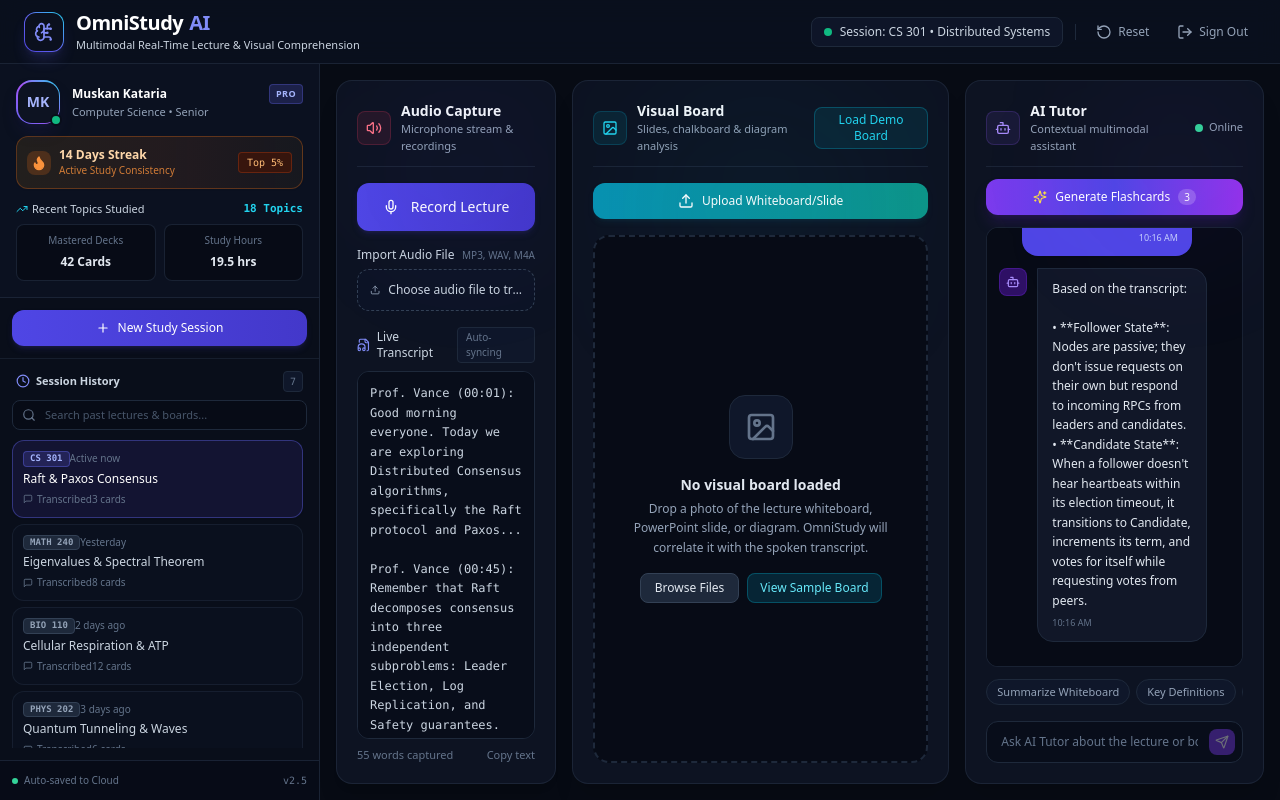
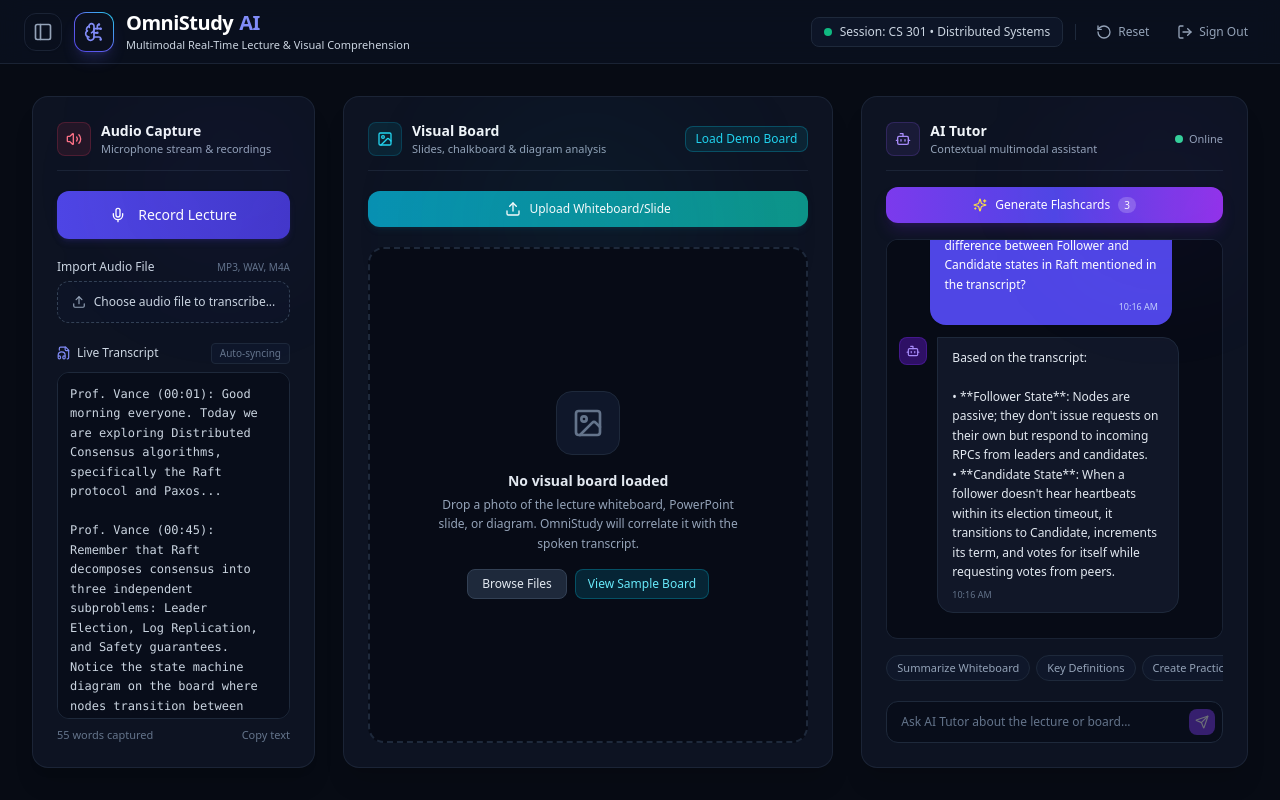
Before and after one commit to muskan170706/OmniStudy-AI, a Next.js app: page /dashboard in a window 1280 px wide. Built offline with nearby package versions, Linux system fonts and the light colour scheme.

Commit message:
Make left sidebar collapsible and expand 3-panel workspace layout

```diff
--- a/src/app/dashboard/page.tsx
+++ b/src/app/dashboard/page.tsx
@@ -25,6 +25,7 @@ import {
   Clock,
   TrendingUp,
   PanelLeft,
+  PanelLeftClose,
   X,
   Search,
 } from "lucide-react";
@@ -466,13 +467,18 @@ export default function OmniStudyDashboard() {
       {/* Top Navigation Bar */}
       <header className="h-14 lg:h-16 border-b border-slate-800/80 bg-[#0b101e]/90 backdrop-blur-md sticky top-0 z-40 px-3 lg:px-6 flex items-center justify-between shrink-0">
         <div className="flex items-center gap-3">
-          {/* Mobile sidebar toggle button */}
+          {/* Universal sidebar toggle button */}
           <button
             onClick={() => setIsSidebarOpen(!isSidebarOpen)}
-            className="lg:hidden p-2 text-slate-400 hover:text-slate-200 hover:bg-slate-800/60 rounded-lg transition-colors"
-            title="Toggle session history sidebar"
+            className="p-2 text-slate-400 hover:text-white hover:bg-slate-800/80 rounded-xl transition-all border border-slate-800/80 hover:border-slate-700 flex items-center justify-center cursor-pointer shadow-sm group shrink-0"
+            title={isSidebarOpen ? "Collapse sidebar" : "Expand sidebar (study history & profile)"}
+            aria-label="Toggle sidebar"
           >
-            <PanelLeft className="w-5 h-5 text-indigo-400" />
+            {isSidebarOpen ? (
+              <PanelLeftClose className="w-5 h-5 text-indigo-400 group-hover:scale-105 transition-transform" />
+            ) : (
+              <PanelLeft className="w-5 h-5 text-slate-400 group-hover:text-indigo-400 group-hover:scale-105 transition-transform" />
+            )}
           </button>
 
           <div className="w-9 h-9 lg:w-10 lg:h-10 rounded-xl bg-gradient-to-tr from-indigo-600 via-indigo-500 to-cyan-400 p-[1px] shadow-lg shadow-indigo-500/20 shrink-0">
@@ -535,21 +541,29 @@ export default function OmniStudyDashboard() {
         )}
 
         {/* ======================================================== */}
-        {/* NEW FIXED LEFT SIDEBAR: Profile & Session History        */}
+        {/* COLLAPSIBLE LEFT SIDEBAR: Profile & Session History     */}
         {/* ======================================================== */}
         <aside
-          className={`fixed lg:static top-0 bottom-0 left-0 z-50 lg:z-auto w-72 xl:w-80 bg-[#090e1a] border-r border-slate-800/80 flex flex-col shrink-0 transition-transform duration-300 ease-in-out ${
-            isSidebarOpen ? "translate-x-0" : "-translate-x-full lg:translate-x-0"
+          className={`fixed lg:static top-0 bottom-0 left-0 z-50 lg:z-30 bg-[#090e1a] flex flex-col shrink-0 transition-all duration-300 ease-in-out overflow-hidden shadow-2xl lg:shadow-none ${
+            isSidebarOpen
+              ? "w-72 xl:w-80 translate-x-0 opacity-100 border-r border-slate-800/80"
+              : "w-0 -translate-x-full lg:translate-x-0 opacity-0 pointer-events-none border-r-0"
           }`}
         >
-          {/* Mobile close bar */}
-          <div className="lg:hidden flex items-center justify-between p-3.5 border-b border-slate-800 bg-[#0c1222]">
-            <span className="text-xs font-semibold text-slate-200">Study History & Profile</span>
+          {/* Inner fixed-width container prevents content squishing during collapse transition */}
+          <div className="w-72 xl:w-80 h-full flex flex-col shrink-0">
+            {/* Sidebar header with collapse button */}
+            <div className="flex items-center justify-between p-3.5 border-b border-slate-800/80 bg-[#0c1222]">
+              <span className="text-xs font-semibold text-slate-200 flex items-center gap-2">
+                <span className="w-2 h-2 rounded-full bg-indigo-400"></span>
+                Study History & Profile
+              </span>
               <button
                 onClick={() => setIsSidebarOpen(false)}
-              className="p-1.5 rounded-lg text-slate-400 hover:text-slate-200 hover:bg-slate-800 transition-colors"
+                className="p-1.5 rounded-lg text-slate-400 hover:text-white hover:bg-slate-800 transition-colors cursor-pointer"
+                title="Collapse sidebar"
               >
-              <X className="w-4 h-4" />
+                <PanelLeftClose className="w-4 h-4" />
               </button>
             </div>
 
@@ -721,18 +735,19 @@ export default function OmniStudyDashboard() {
             </span>
             <span className="font-mono">v2.5</span>
           </div>
+        </div>
       </aside>
 
         {/* ======================================================== */}
         {/* MAIN CONTENT AREA: 3-Column Workspace to the Right      */}
         {/* ======================================================== */}
-        <main className="flex-1 h-full overflow-y-auto p-3 lg:p-4 bg-[#070b14] flex flex-col">
-          <div className="flex-1 grid grid-cols-1 lg:grid-cols-12 gap-3.5 lg:gap-4 min-h-0">
+        <main className="flex-1 h-full overflow-y-auto p-4 sm:p-5 lg:p-6 xl:p-8 bg-[#070b14] flex flex-col transition-all duration-300">
+          <div className="flex-1 grid grid-cols-1 lg:grid-cols-12 gap-5 lg:gap-6 xl:gap-7 min-h-0">
 
         {/* ======================================================== */}
         {/* LEFT COLUMN: Audio Capture (span 3 / 12 on large screens) */}
         {/* ======================================================== */}
-        <section className="lg:col-span-3 flex flex-col gap-4 bg-[#0d1322] border border-slate-800/80 rounded-2xl p-4 lg:p-5 shadow-xl relative overflow-hidden">
+        <section className="lg:col-span-3 flex flex-col gap-4.5 lg:gap-5 bg-[#0d1322] border border-slate-800/80 rounded-2xl p-5 lg:p-6 shadow-xl relative overflow-hidden">
           {/* Subtle decorative glow */}
           <div className="absolute top-0 right-0 w-44 h-44 bg-indigo-600/5 rounded-full blur-3xl pointer-events-none" />
 
@@ -861,7 +876,7 @@ export default function OmniStudyDashboard() {
         {/* ======================================================== */}
         {/* MIDDLE COLUMN: Visual Board (span 5 / 12 on large screens) */}
         {/* ======================================================== */}
-        <section className="lg:col-span-5 flex flex-col gap-4 bg-[#0d1322] border border-slate-800/80 rounded-2xl p-4 lg:p-5 shadow-xl relative overflow-hidden">
+        <section className="lg:col-span-5 flex flex-col gap-4.5 lg:gap-5 bg-[#0d1322] border border-slate-800/80 rounded-2xl p-5 lg:p-6 shadow-xl relative overflow-hidden">
           {/* Subtle decorative glow */}
           <div className="absolute top-0 right-1/2 translate-x-1/2 w-64 h-64 bg-cyan-600/5 rounded-full blur-3xl pointer-events-none" />
 
@@ -1039,7 +1054,7 @@ export default function OmniStudyDashboard() {
         {/* ======================================================== */}
         {/* RIGHT COLUMN: AI Tutor (span 4 / 12 on large screens)     */}
         {/* ======================================================== */}
-        <section className="lg:col-span-4 flex flex-col gap-3 bg-[#0d1322] border border-slate-800/80 rounded-2xl p-4 lg:p-5 shadow-xl relative overflow-hidden">
+        <section className="lg:col-span-4 flex flex-col gap-4 lg:gap-4.5 bg-[#0d1322] border border-slate-800/80 rounded-2xl p-5 lg:p-6 shadow-xl relative overflow-hidden">
           {/* Subtle decorative glow */}
           <div className="absolute top-0 right-0 w-44 h-44 bg-violet-600/5 rounded-full blur-3xl pointer-events-none" />
 
```
Lines whose indentation alone changed are shown as unchanged.
